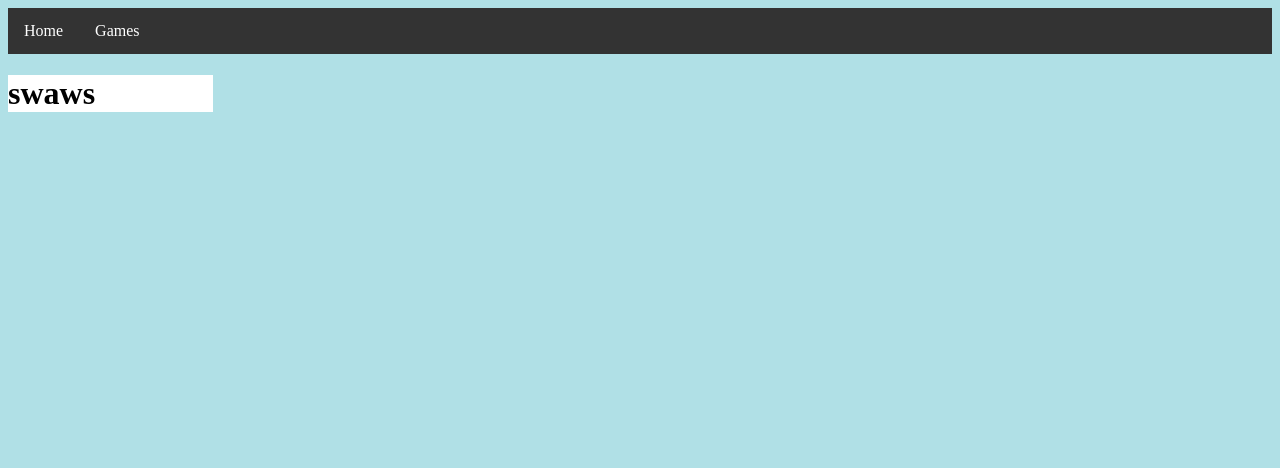
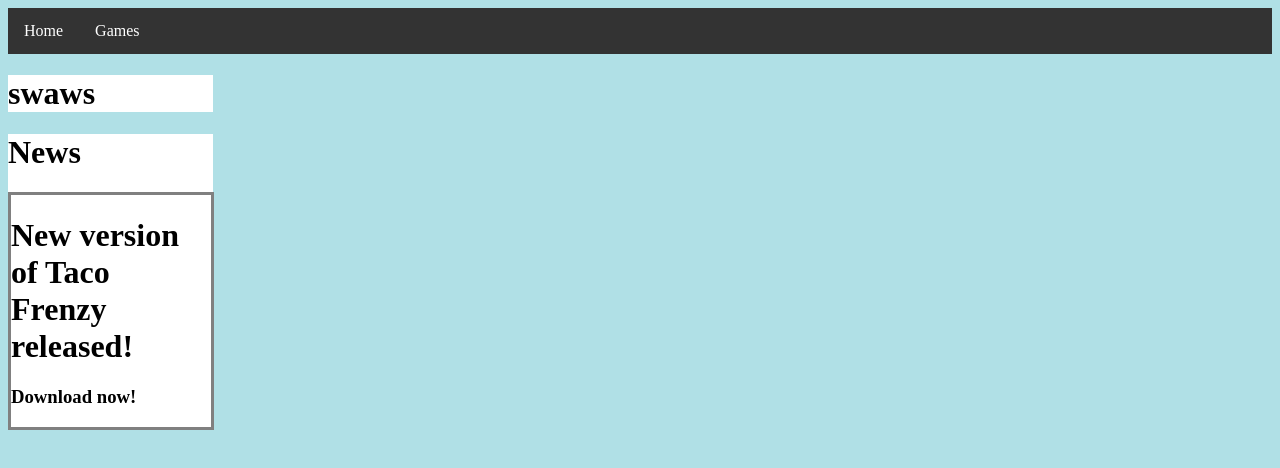
Before and after one commit to LQGStudios/LQGStudios.github.io, a plain HTML site: page index.html in a window 1280 px wide. Drawn offline with Linux system fonts and the light colour scheme.

Commit message:
Update index.html

```diff
--- a/index.html
+++ b/index.html
@@ -13,5 +13,12 @@
 <div class="column">
  <h1>swaws</h1>
 </div>
+<div class="column">
+ <h1>News</h1>
+ <div style="border:solid; width: 200px; border-color: gray;">
+  <h1> New version of Taco Frenzy released!</h1>
+  <h3> Download now!</h3>
+ </div>
+</div>
 </body>
 </html>
```
